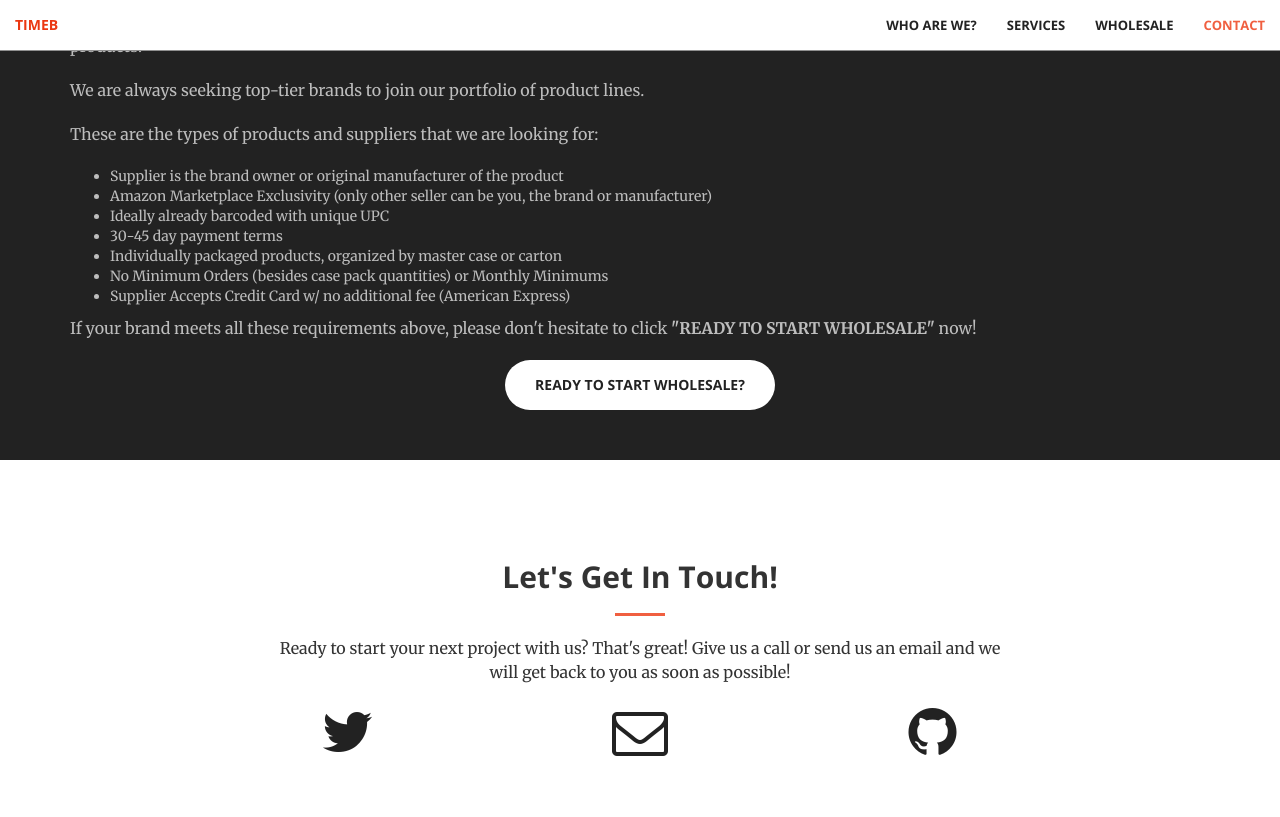
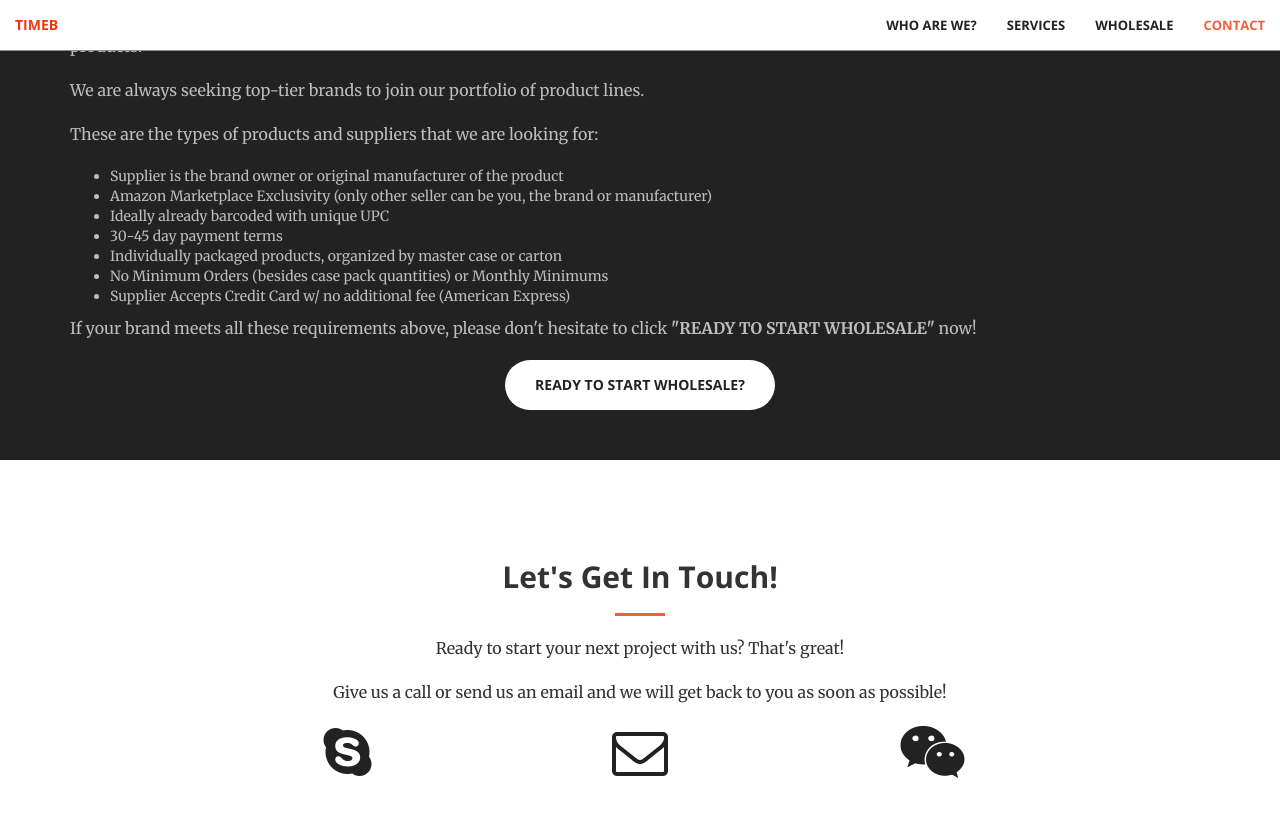
Before and after one commit to TimeBinc/TimeBinc.github.io, a Jekyll site: the page built from index.html, in a window 1280 px wide and 900 px high, scrolled down 2815 px. Shown: the top 817 px of the window. Built offline with Jekyll 4.4.1, drawn with Linux system fonts in a browser that asks for light colours.

Commit message:
Update contact.html

```diff
--- a/_includes/contact.html
+++ b/_includes/contact.html
@@ -4,11 +4,12 @@
             <div class="col-lg-8 col-lg-offset-2 text-center">
                 <h2 class="section-heading">Let's Get In Touch!</h2>
                 <hr class="primary">
-                <p>Ready to start your next project with us? That's great! Give us a call or send us an email and we will get back to you as soon as possible!</p>
+                <p>Ready to start your next project with us? That's great!</p>
+                <p>Give us a call or send us an email and we will get back to you as soon as possible!</p>
             </div>
         <div class="col-lg-2 col-lg-offset-2 text-center">
-            <a href="https://twitter.com/{{ site.twitter_username }}">
-                <i class="fa fa-twitter fa-3x wow bounceIn" data-wow-delay=".1s"></i>
+            <a href="https://join.skype.com/invite/WAj1qcmajhhB">
+                <i class="fa fa-skype fa-3x wow bounceIn" data-wow-delay=".1s"></i>
                 <p>{{ site.twitter_username }}</p>
             </a>
         </div>
@@ -19,8 +20,8 @@
             </a>
         </div>
         <div class="col-lg-2 col-lg-offset-1 text-center">
-            <a href="https://github.com/{{ site.github_username }}">
-            <i class="fa fa-github fa-3x wow bounceIn" data-wow-delay=".1s"></i>
+            <a href="https://wa.me/qr/WRQU7GLWFU5BI1">
+            <i class="fa fa-wechat fa-3x wow bounceIn" data-wow-delay=".1s"></i>
                 <p>{{ site.github_username }}</p>
             </a>
         </div>
```
